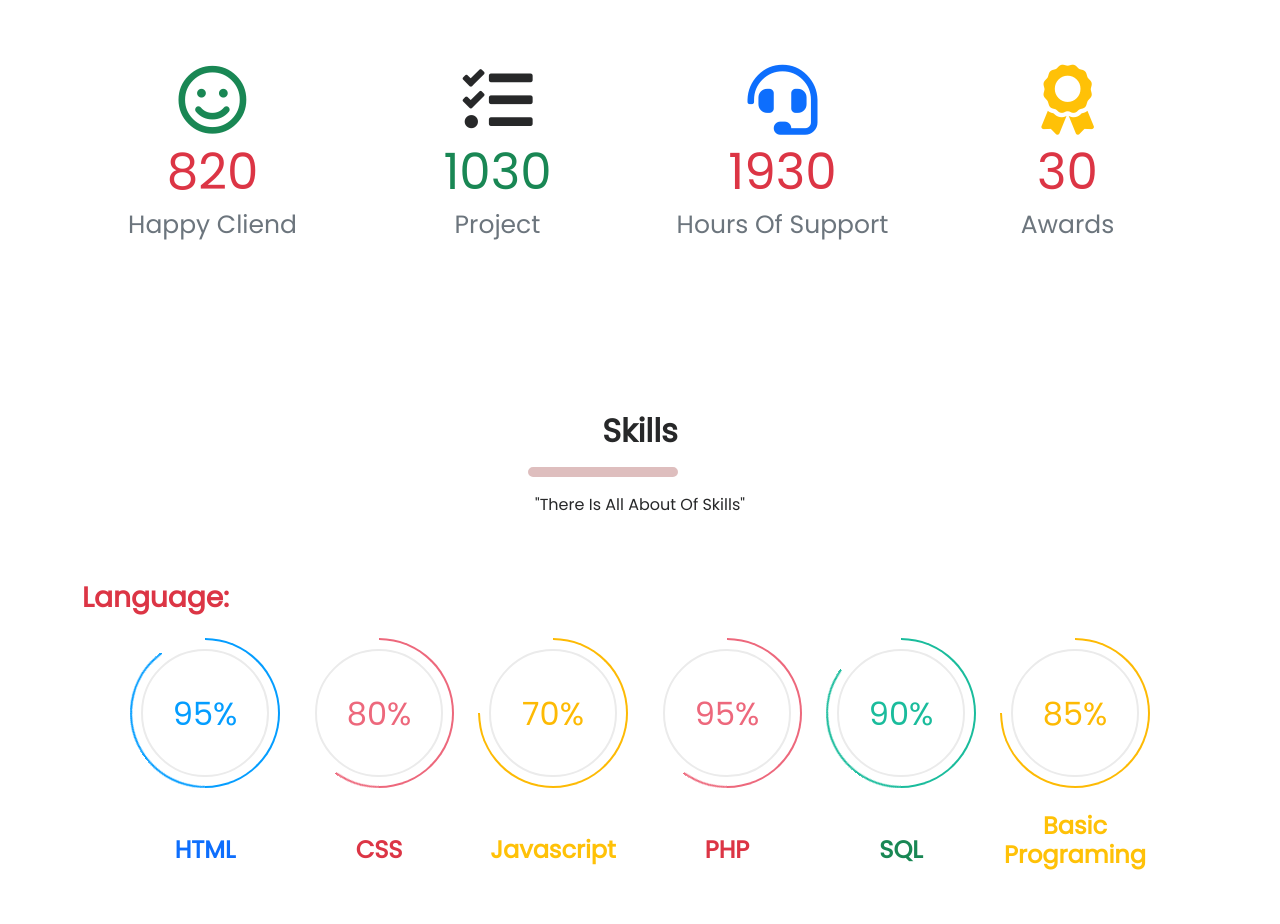
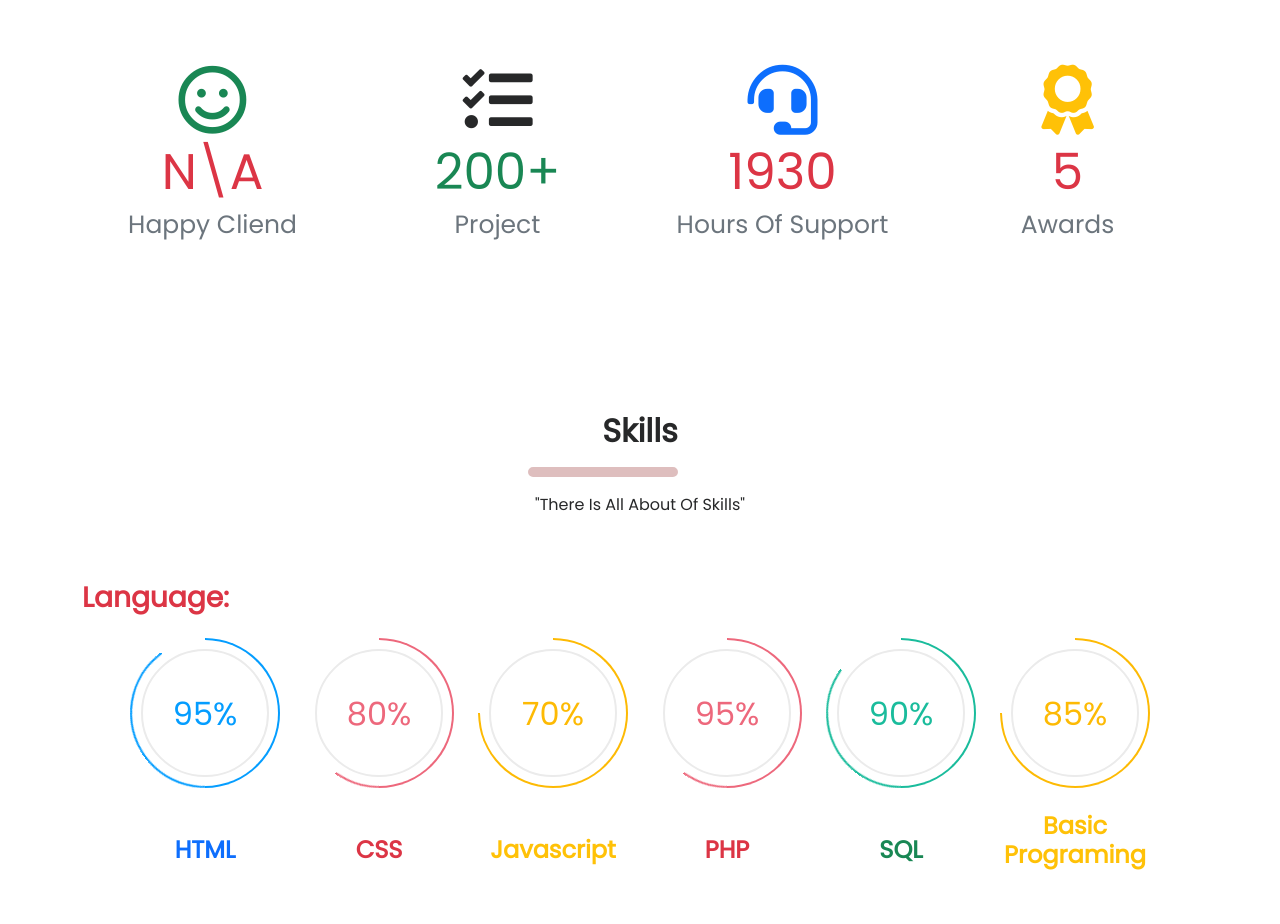
Before and after one commit to jobaed/Protfolio, a plain HTML site: page index.html in a window 1280 px wide. Shown: the part 1900-2824 px from the top of the page. Drawn offline with nearby package versions, Linux system fonts and the light colour scheme; a script that the page names is missing.

Commit message:
Some Change To Cheak github
Signed-off-by: Jobaed Bhuiyan <jobaedbhuiyan34@gmail.com>

```diff
--- a/index.html
+++ b/index.html
@@ -14,7 +14,7 @@
     <link rel="stylesheet" href="https://pro.fontawesome.com/releases/v5.10.0/css/all.css"
         integrity="sha384-AYmEC3Yw5cVb3ZcuHtOA93w35dYTsvhLPVnYs9eStHfGJvOvKxVfELGroGkvsg+p" crossorigin="anonymous" />
     <link rel="stylesheet" href="asset/css/style.css">
-    <title>JB | PROTFOLIO</title>
+    <title> JB | PROTFOLIO </title>
 </head>
 
 <body>
@@ -169,12 +169,12 @@
             <div class="count-container row d-flex justify-content-around py-5">
                 <div class="col-lg-3 col-md-4 count-item">
                     <i class="far fa-smile text-success"></i>
-                    <span class="counter text-danger">820</span>
+                    <span class="counter text-danger">N\A</span>
                     <h4 class="text-muted">Happy Cliend</h4>
                 </div>
                 <div class="col-lg-3 col-md-4 count-item">
                     <i class="fas fa-tasks"></i>
-                    <span class="counter text-success">1030</span>
+                    <span class="counter text-success">200+</span>
                     <h4 class="text-muted">Project</h4>
                 </div>
                 <div class="col-lg-3 col-md-4 count-item">
@@ -184,7 +184,7 @@
                 </div>
                 <div class="col-lg-3 col-md-4 count-item">
                     <i class="fas fa-award text-warning"></i>
-                    <span class="counter text-danger">30</span>
+                    <span class="counter text-danger">5</span>
                     <h4 class="text-muted">Awards</h4>
                 </div>
             </div>
```
